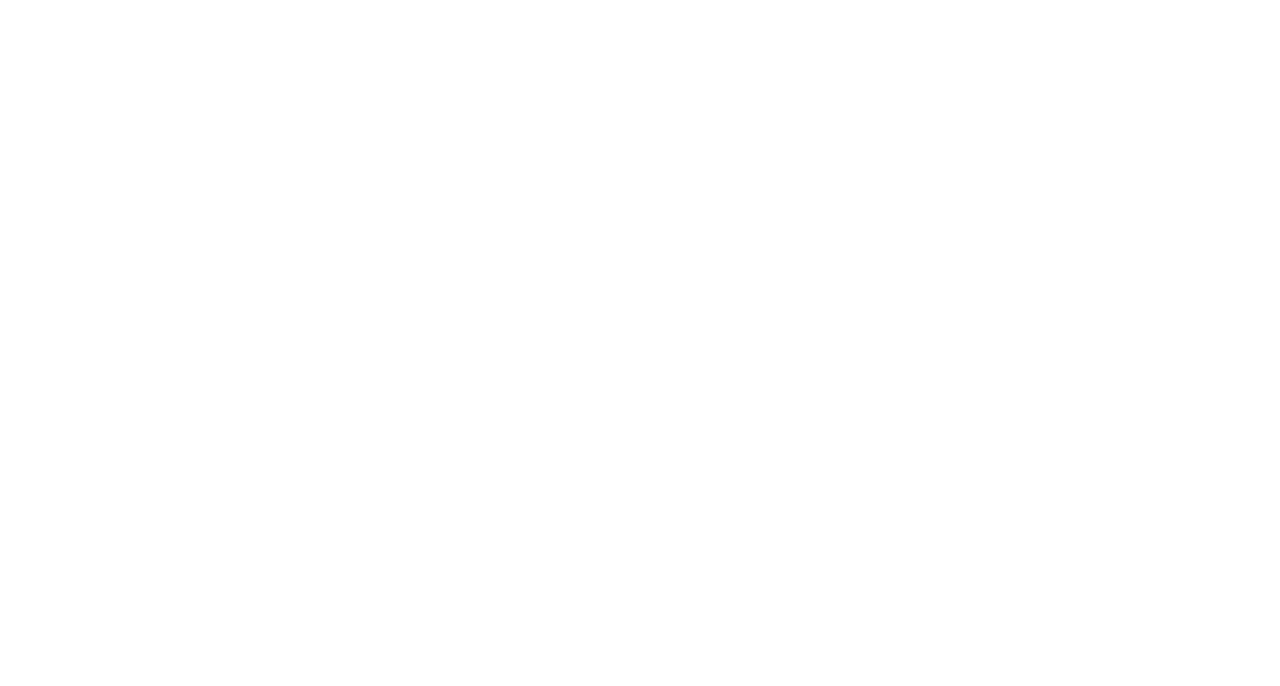
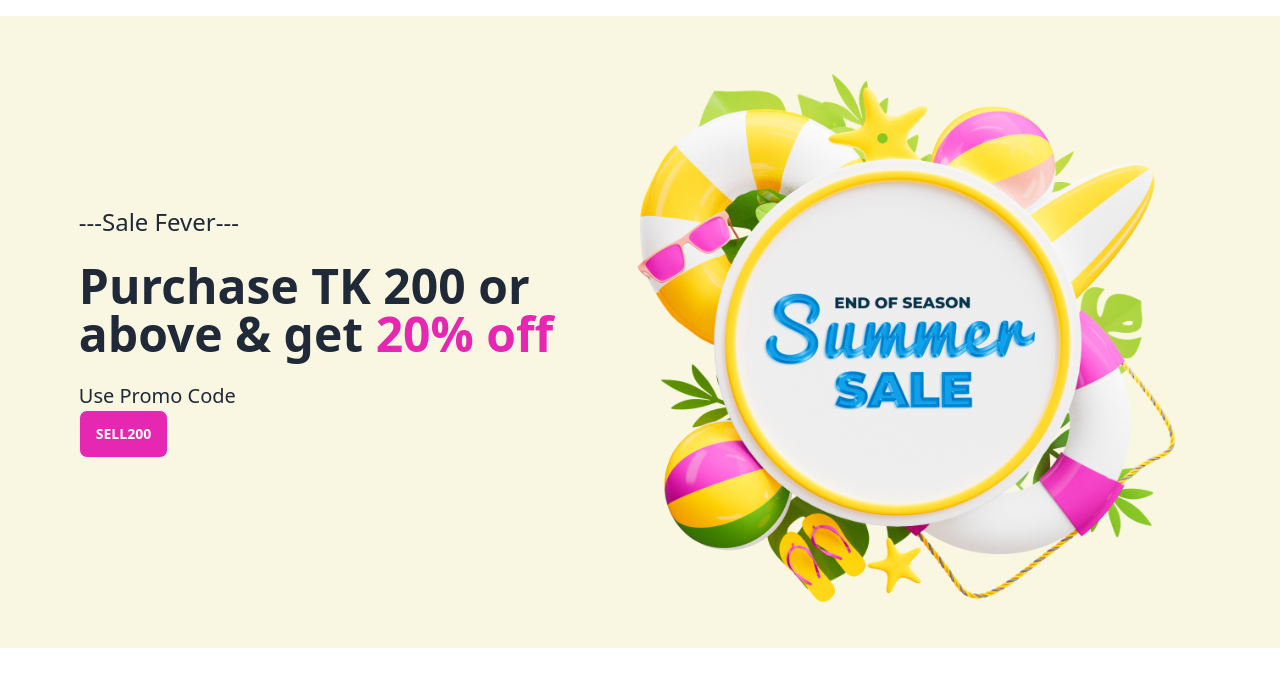
Before and after one commit to Zahid51095/Summer-Sale-Project, a plain HTML site: page index.html in a window 1280 px wide. Drawn offline with nearby package versions, Linux system fonts and the light colour scheme.

Commit message:
added the banner section

```diff
--- a/index.html
+++ b/index.html
@@ -3,10 +3,24 @@
 <head>
     <meta charset="UTF-8">
     <meta name="viewport" content="width=device-width, initial-scale=1.0">
-    <title>Summer initial-scale</title>
+    <title>Summer Sale</title>
+    <link href="https://cdn.jsdelivr.net/npm/daisyui@3.5.1/dist/full.css" rel="stylesheet" type="text/css" />
+    <script src="https://cdn.tailwindcss.com"></script>
+
 </head>
 <body>
-    <header>
+    <header class="mt-4 bg-[#F9F6E2]">
+        <div class=" ">
+            <div class="hero-content flex-col lg:flex-row-reverse">
+              <img  src="./images/Summer 1.png" class="w-[600px] h-[600px]" />
+              <div>
+                <h1 class="text-2xl font-medium">---Sale Fever---</h1>
+                <p class="py-6 text-5xl font-bold pr-8">Purchase TK 200 or<br>above & get <span class="text-[#E527B2]">20% off</span></p>
+                <h2 class="text-xl font-normal">Use Promo Code</h2>
+                <button class="btn text-[white] bg-[#E527B2]">SELL200</button>
+              </div>
+            </div>
+          </div>
 
     </header>
     <main>
--- /dev/null
+++ b/tailwind.config.js
@@ -0,0 +1,8 @@
+/** @type {import('tailwindcss').Config} */
+module.exports = {
+    content: ["./src/**/*.{html,js}"],
+    theme: {
+      extend: {},
+    },
+    plugins: [],
+  }
```
Also changed, not shown: images/Summer 1.png (added), images/congo.png (added), images/prod1.png (added), images/prod2.png (added), images/prod3.png (added), images/prod4.png (added), images/prod5.png (added), images/prod6.png (added), images/prod7.png (added), images/prod8.png (added), images/prod9.png (added).
